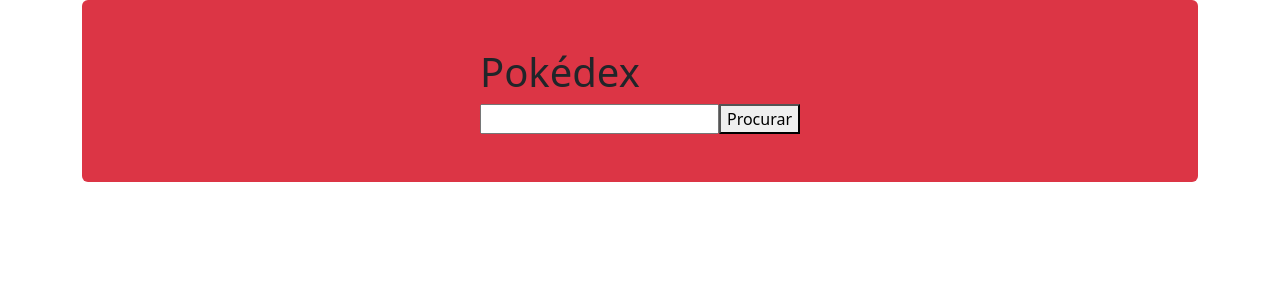
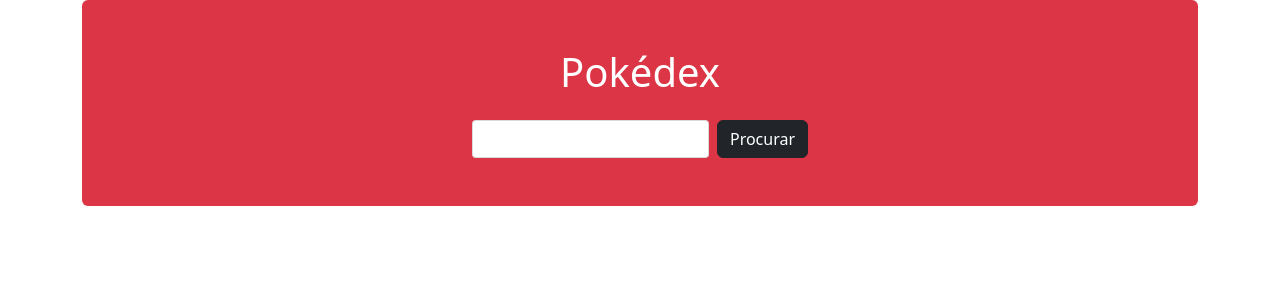
Before and after one commit to FalaAiMatheus/pokedex, a React (Vite) app: page / in a window 1280 px wide. Shown: the top 300 px of the page. Built offline with nearby package versions, Linux system fonts and the light colour scheme.

Commit message:
Estilizando a pokedex

```diff
--- a/src/App.css
+++ b/src/App.css
@@ -2,3 +2,16 @@
     width: 100%;
     max-width: 300px;
 }
+
+.input-search{
+    width: 100%;
+    border-radius: 4px;
+    border: 1px solid rgba(0, 0, 0, 0.145);
+    outline: none;
+}
+.input-search:focus{
+    border: 1px solid #000;
+}
+.poke-name{
+    text-transform: capitalize;
+}
--- a/src/App.jsx
+++ b/src/App.jsx
@@ -1,4 +1,5 @@
 import React, { useState } from 'react';
+import './App.css'
 
 function App() {
   const [pokemon, setPokemon] = useState('');
@@ -22,16 +23,33 @@
     <div className='container d-flex flex-column gap-3'>
       <div className="content">
       <div className="pokedex-container container-fluid bg-danger d-flex align-items-center flex-column p-5 rounded gap-3">
-        <div className="search-pokemon">
-          <h1>Pokédex</h1>
-          <input type="text" value={pokemon} onChange={handleInputChange} />
-          <button onClick={handleSearchClick}>Procurar</button>
+          <h1 className='text-white text-center'>Pokédex</h1>
+        <div className="search-pokemon d-flex gap-2">
+          <input type="text" className='input-search' value={pokemon} onChange={handleInputChange} />
+          <button className='btn btn-dark' onClick={handleSearchClick}>Procurar</button>
         </div>
         {pokemonData && (
           <div>
-            <h2>{pokemonData.id}</h2>
-            <h2>{pokemonData.name}</h2>
+            <div className="poke-info d-flex gap-2">
+              <h2 className='text-white'>#0{pokemonData.id}</h2>
+              <h2 className='text-capitalize text-white'>{pokemonData.name}</h2>
+            </div>
             <img src={pokemonData.sprites.other.dream_world.front_default} className='img-poke' alt={pokemonData.name} />
+            <div className="d-flex gap-4">
+              <h3><span class="badge bg-secondary">{pokemonData.types[0].type.name}</span></h3>
+              <h3><span class="badge bg-secondary">{pokemonData.types[1].type.name}</span></h3>
+            </div>
+            <div className="stats-poke">
+               <div class="stat">
+                  <span class="border border-black p-2 rounded bg-danger-subtle">HP: {pokemonData.stats[0].base_stat}</span>
+              </div>
+              <div class="stat">
+                  <span class="border border-black p-2 rounded bg-danger">ATK: {pokemonData.stats[1].base_stat}</span>
+              </div>
+              <div class="stat">
+                  <span class="border border-black p-2 rounded bg-info-subtle">DEF: {pokemonData.stats[2].base_stat}</span>
+              </div>
+            </div>
           </div>
         )}
       </div>
```
